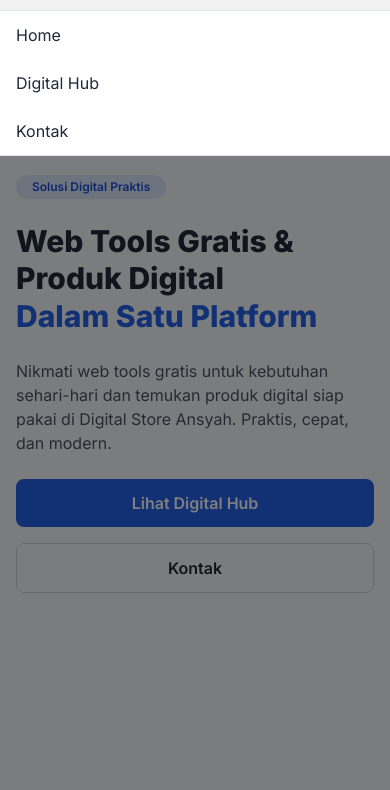
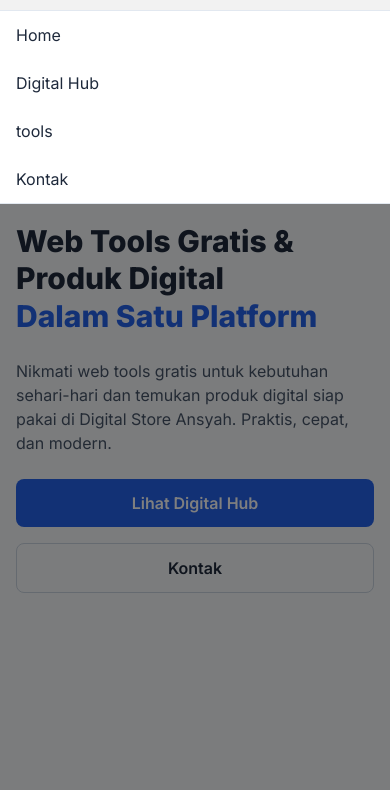
Before and after one commit to alim0179/landing-page-ansyah, a plain HTML site: page index.html in a window 390 px wide. Both pictures are taken after a click on the button 355 px from the left and 32 px from the top of the page. Shown: the part 54-844 px from the top of the page. Drawn offline with nearby package versions, Linux system fonts and the light colour scheme.

Commit message:
update index.html

```diff
--- a/index.html
+++ b/index.html
@@ -135,6 +135,7 @@
     <nav id="mobile-menu" class="hidden md:hidden flex flex-col bg-white dark:bg-slate-950 border-t border-slate-200 dark:border-slate-800">
       <a href="#home" class="px-4 py-3 hover:bg-slate-100 dark:hover:bg-slate-800">Home</a>
       <a href="#cards" class="px-4 py-3 hover:bg-slate-100 dark:hover:bg-slate-800">Digital Hub</a>
+      <a href="#tools" class="px-4 py-3 hover:bg-slate-100 dark:hover:bg-slate-800">tools</a>
       <a href="#contact" class="px-4 py-3 hover:bg-slate-100 dark:hover:bg-slate-800">Kontak</a>
     </nav>
   </header>
@@ -192,7 +193,7 @@
         </div>
 
         <div class="grid grid-cols-1 sm:grid-cols-2 md:grid-cols-2 gap-6 sm:gap-8">
-          <div class="reveal p-6 sm:p-8 rounded-2xl border dark:border-slate-800 hover:border-primary transition card-hover">
+          <div id="tools" class="reveal p-6 sm:p-8 rounded-2xl border dark:border-slate-800 hover:border-primary transition card-hover">
             <i data-lucide="search" class="w-8 h-8 text-primary mb-4 sm:mb-6"></i>
             <h3 class="text-lg sm:text-xl font-semibold mb-2">Web Tools</h3>
             <p class="text-xs sm:text-sm text-slate-600 dark:text-slate-400 mb-4 sm:mb-6">
```
